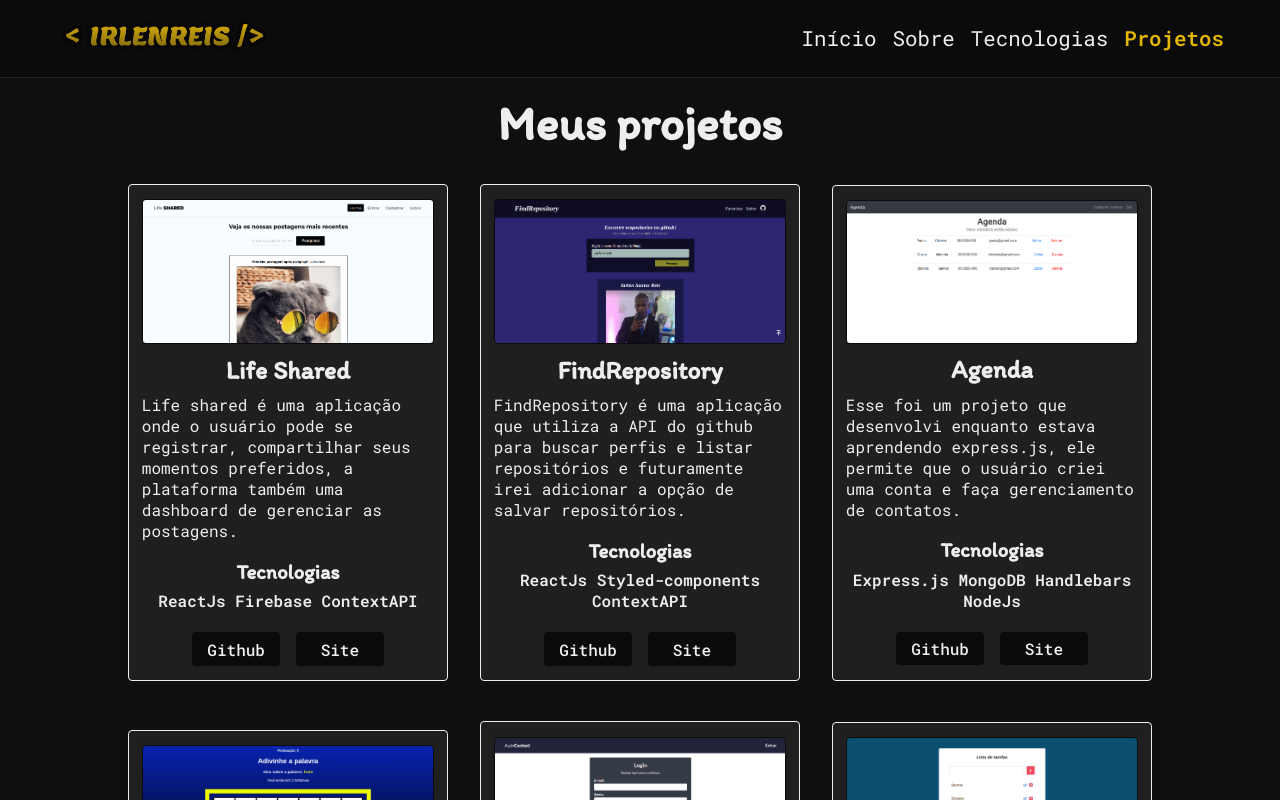
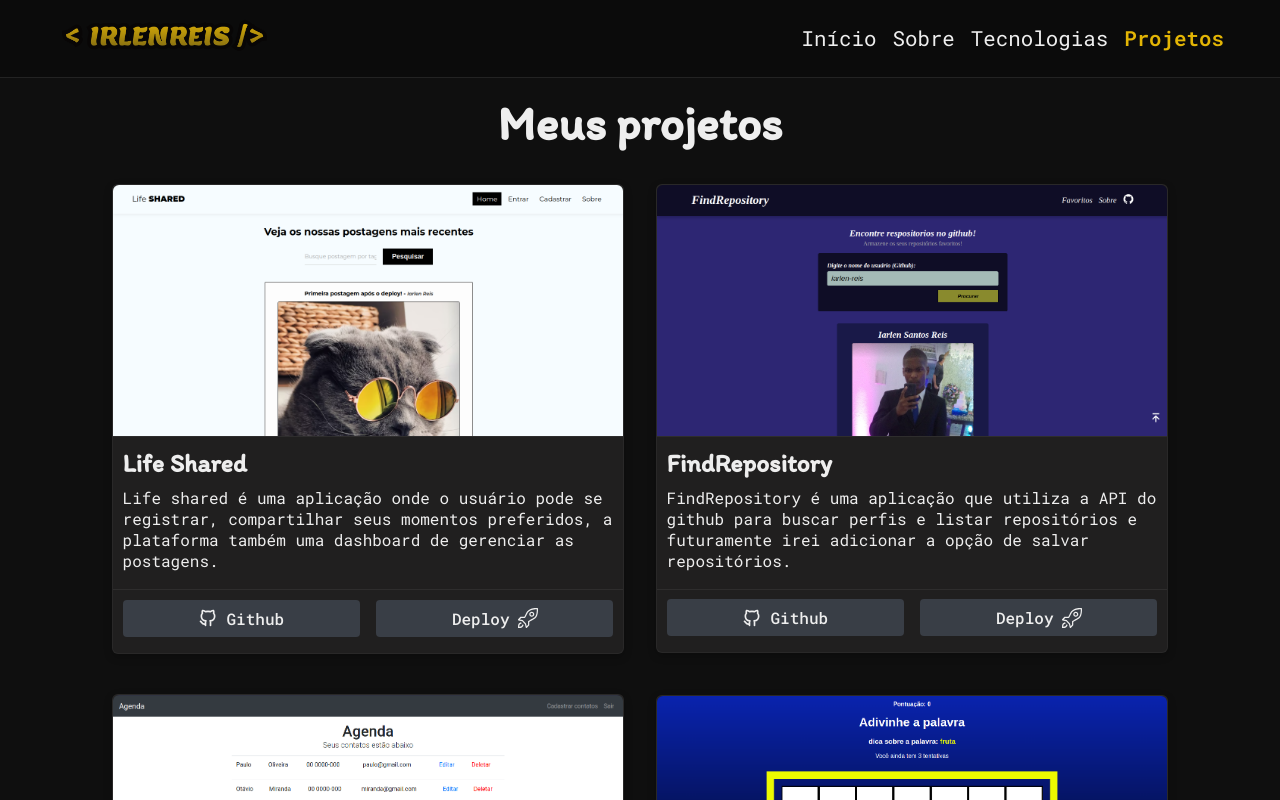
Before and after one commit to iarlen-reis/Meu-Portfolio, a React (Vite) app: page /projetos in a window 1280 px wide. Shown: the top 800 px of the page. Built offline with nearby package versions, Linux system fonts and the light colour scheme.

Commit message:
Reformulando layout do componente ProjectCard, alterando largura e estilo do botões.

```diff
--- a/src/Pages/Project/Project.jsx
+++ b/src/Pages/Project/Project.jsx
@@ -29,7 +29,6 @@ const Project = () => {
             Description="Life shared é uma aplicação onde o usuário pode se registrar,
             compartilhar seus momentos preferidos, a plataforma também uma
             dashboard de gerenciar as postagens."
-            Technology={["ReactJs", "Firebase", "ContextAPI"]}
             Github="https://github.com/iarlen-reis/Life-Shared"
             Deploy="https://www.life-shared.iarlenreis.com.br/"
           />
@@ -41,7 +40,6 @@ const Project = () => {
             Description="FindRepository é uma aplicação que utiliza a API do github para buscar
             perfis e listar repositórios e futuramente irei adicionar a opção de
             salvar repositórios."
-            Technology={["ReactJs", "Styled-components", "ContextAPI"]}
             Github="https://github.com/iarlen-reis/FetchGitHub"
             Deploy="https://www.fetch-github.iarlenreis.com.br/"
           />
@@ -52,7 +50,6 @@ const Project = () => {
             Title="Agenda"
             Description="Esse foi um projeto que desenvolvi enquanto estava aprendendo
             express.js, ele permite que o usuário criei uma conta e faça gerenciamento de contatos."
-            Technology={["Express.js", "MongoDB", "Handlebars", "NodeJs"]}
             Github="https://github.com/iarlen-reis/Agenda"
             Deploy="https://agenda.iarlenreis.com.br/"
           />
@@ -63,7 +60,6 @@ const Project = () => {
             Title="Secret Word"
             Description="Foi um projeto desenvolvido quando estava apredendo ReactJs,
             ele é um jogo classico de Forca, onde aprendi props do reactJs."
-            Technology={["ReactJs"]}
             Github="https://github.com/iarlen-reis/SecretWord"
             Deploy="https://secret-word.iarlenreis.com.br/"
           />
@@ -75,7 +71,6 @@ const Project = () => {
             Description="AuthContext foi uma aplicação que desenvolvi quando estava treinando
             gerenciamento de estados com ContextAPI, persistência de dados com
             localstorage."
-            Technology={["ReactJs", "Localstorage", "ContextAPI"]}
             Github="https://github.com/iarlen-reis/React-ContextAPI-Responsividade"
             Deploy="http://context-api.iarlenreis.com.br/"
           />
@@ -85,9 +80,7 @@ const Project = () => {
             Image={TodoListImage}
             Title="TodoList"
             Description="TodoList foi um projeto que fiz quando estava aprendendo reactJs,
-            ele foi feito utilizando react usando classes ao invés de componentes como é feito
-            hoje em dia."
-            Technology={["ReactJs", "LocalStorage"]}
+            ele foi feito utilizando react usando classes ao invés de componentes."
             Github="https://github.com/iarlen-reis/TodoList-React"
             Deploy="https://todolist-react.iarlenreis.com.br/"
           />
--- a/src/components/ProjectCard/ProjectCard.jsx
+++ b/src/components/ProjectCard/ProjectCard.jsx
@@ -7,14 +7,11 @@ import {
   ProjectTechnologyContainer,
   ProjectButtonContainer,
 } from "./style";
-const ProjectCard = ({
-  Image,
-  Title,
-  Description,
-  Technology,
-  Github,
-  Deploy,
-}) => {
+
+import { TbBrandGithub } from "react-icons/tb";
+import { SlRocket } from "react-icons/sl";
+
+const ProjectCard = ({ Image, Title, Description, Github, Deploy }) => {
   return (
     <ProjectCardContainerStyled>
       <ProjectImageContainer>
@@ -24,20 +21,13 @@ const ProjectCard = ({
         <h2>{Title}</h2>
         <p>{Description}</p>
       </ProjectDescriptonContainer>
-      <ProjectTechnologyContainer>
-        <h3>Tecnologias</h3>
-        <p>
-          {Technology.map((tech) => (
-            <>{tech} </>
-          ))}
-        </p>
-      </ProjectTechnologyContainer>
       <ProjectButtonContainer>
         <a href={Github} target="_blank">
-          Github
+          <TbBrandGithub size={20} /> Github
         </a>
         <a href={Deploy} target="_blank">
-          Site
+          Deploy
+          <SlRocket size={20} />
         </a>
       </ProjectButtonContainer>
     </ProjectCardContainerStyled>
--- a/src/components/ProjectCard/style.js
+++ b/src/components/ProjectCard/style.js
@@ -2,19 +2,20 @@ import styled from "styled-components";
 import { Colors, FontFamilly, FontsSizes } from "../../styles/GlobalStyles";
 
 export const ProjectCardContainerStyled = styled.article`
-  width: 20rem;
-  min-height: 30rem;
+  width: 32rem;
+  min-height: 100%;
 
   display: flex;
   flex-direction: column;
   justify-content: space-between;
 
   row-gap: 0.4rem;
+  padding-bottom: 0.4rem;
 
-  padding: 0.9rem 0.8rem;
+  border: 1px solid rgba(51, 51, 51, 0.5);
+  border-radius: 6px;
 
-  border: 1px solid ${Colors.textColorSecundary};
-  border-radius: 4px;
+  box-shadow: rgba(0, 0, 0, 0.24) 0px 3px 8px;
 
   color: ${Colors.textColorSecundary};
   background: ${Colors.tertiaryColor};
@@ -22,40 +23,15 @@ export const ProjectCardContainerStyled = styled.article`
 
 export const ProjectImageContainer = styled.div`
   width: 100%;
-  background-position: center;
-  background-size: cover;
+
+  border-top-left-radius: 6px;
+  border-top-right-radius: 6px;
 
   overflow: hidden;
 
   img {
-    max-width: 100%;
-    border: 1px solid ${Colors.headerColor};
-    border-radius: 4px;
-    object-fit: cover;
-
-    transition: 0.5s;
-
-    max-width: 100%;
-    -moz-transition: all 0.3s;
-    -webkit-transition: all 0.3s;
-    transition: all 0.3s;
-
-    &:hover {
-      max-width: 100%;
-      transform: scale(1.5);
-
-      -moz-transform: scale(1.1);
-      -webkit-transform: scale(1.1);
-      transform: scale(1.1);
-    }
-  }
-
-  @media (max-width: 798px) {
-    img {
-      &:hover {
-        transform: none;
-      }
-    }
+    width: 100%;
+    border-bottom: 1px solid rgba(61, 61, 61, 0.5);
   }
 `;
 
@@ -66,8 +42,9 @@ export const ProjectDescriptonContainer = styled.div`
   flex-direction: column;
   row-gap: 0.6rem;
 
-  text-align: center;
+  text-align: start;
 
+  padding: 0 0.6rem;
   margin-bottom: 0.7rem;
 
   h2 {
@@ -112,28 +89,33 @@ export const ProjectButtonContainer = styled.div`
   width: 100%;
   display: flex;
   justify-content: center;
+  padding: 0.6rem 0.6rem;
 
   column-gap: 1rem;
 
+  border-top: 1px solid rgba(61, 61, 61, 0.5);
+
   a {
-    width: 30%;
+    width: 50%;
     display: flex;
     align-items: center;
     justify-content: center;
 
+    column-gap: 0.5rem;
+
     font-weight: 500;
 
-    padding: 0.4rem 0.6rem;
+    padding: 0.5rem 0.6rem;
 
     border-radius: 4px;
 
     color: ${Colors.textColorSecundary};
-    background: ${Colors.headerColor};
+    background: ${Colors.secundaryColor};
 
-    transition: 0.5s;
+    transition: 0.5s ease-in;
 
     &:hover {
-      background: ${Colors.secundaryColor};
+      background: ${Colors.headerColor};
     }
   }
 `;
```
